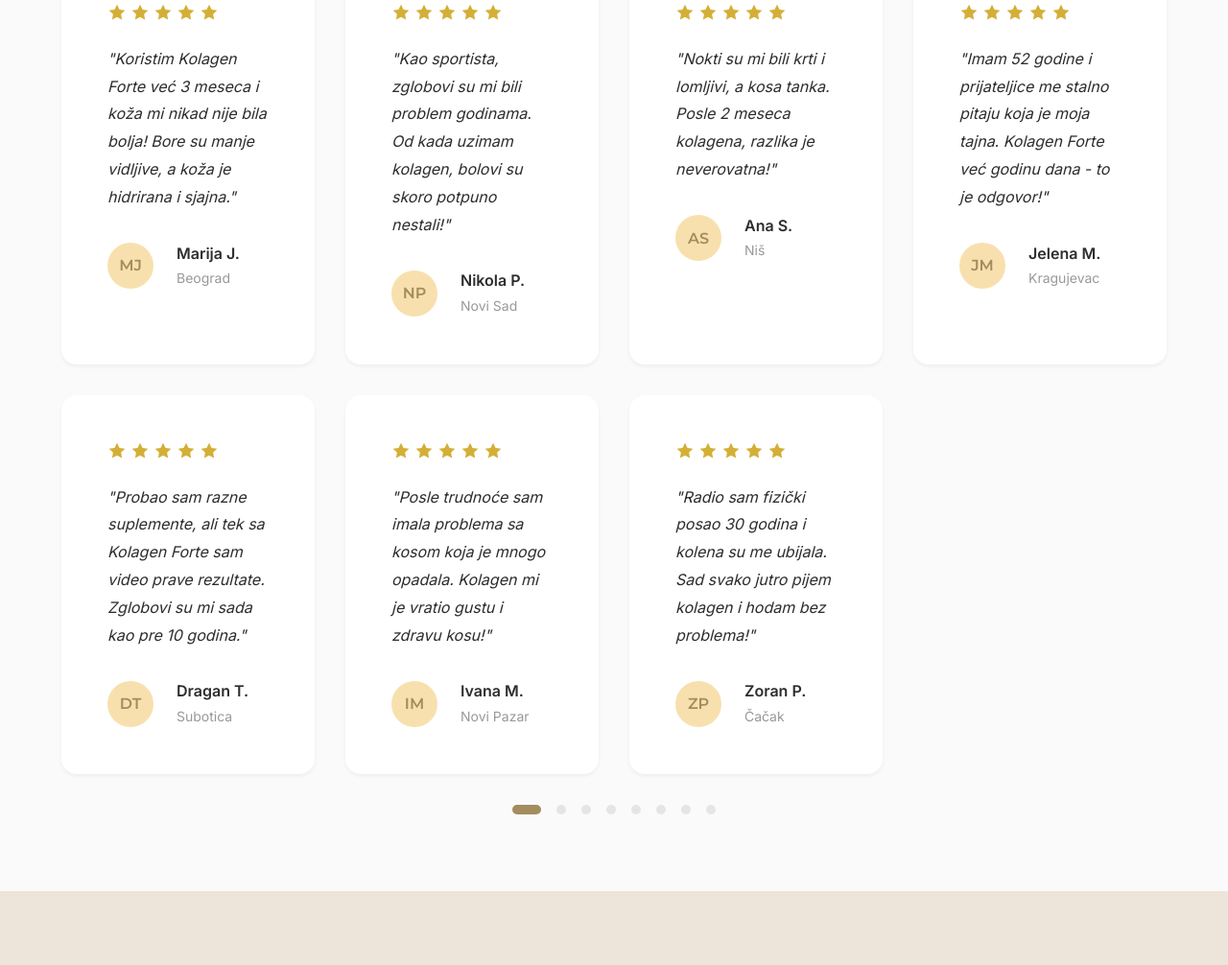
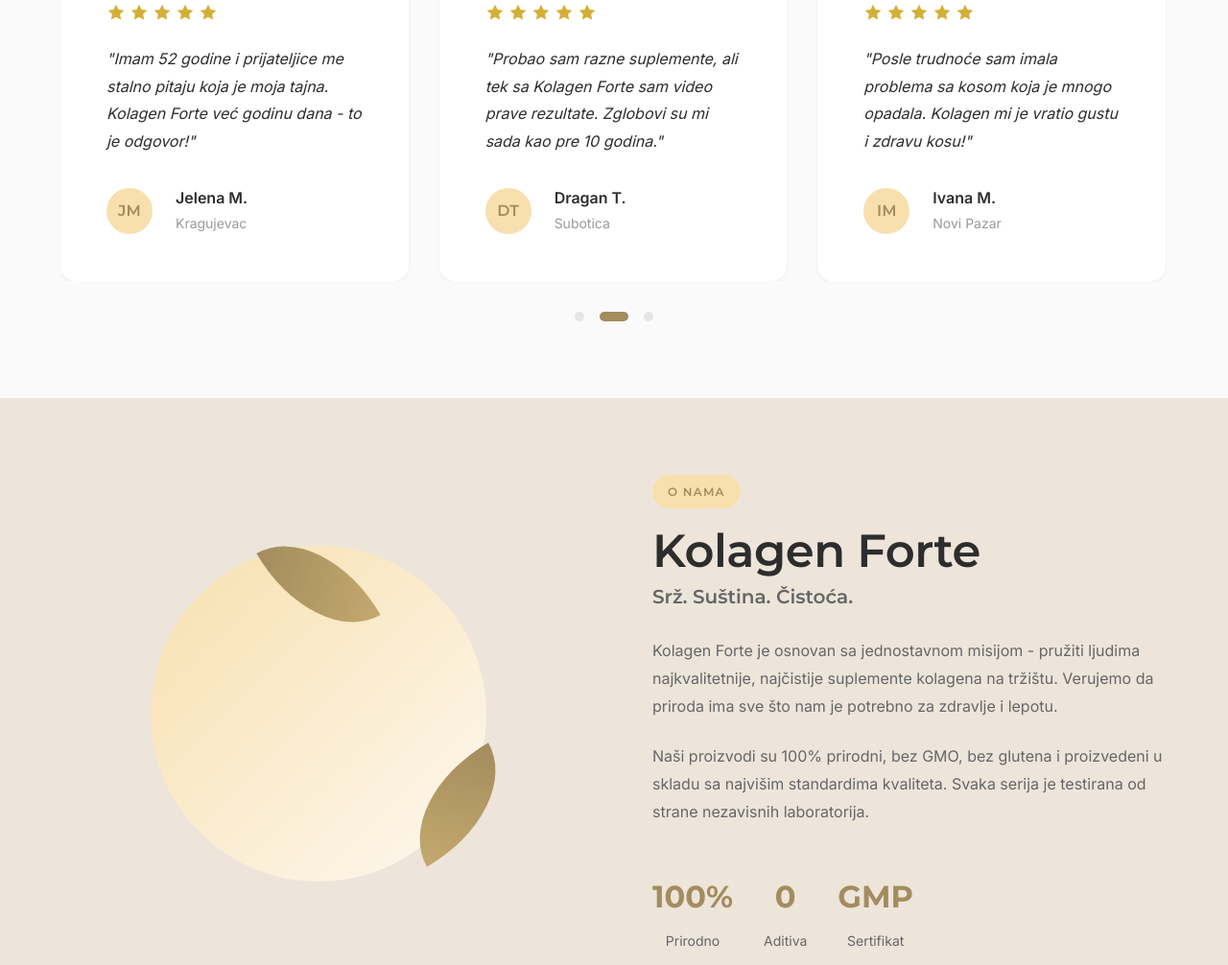
Before and after one commit to ulazimo/kolagen, a plain HTML site: page index.html in a window 1280 px wide. Shown: the part 4726-5732 px from the top of the page at 96% size. Drawn offline with Linux system fonts and the light colour scheme.

Commit message:
Convert testimonials to carousel showing 3 at a time

```diff
--- a/index.html
+++ b/index.html
@@ -370,6 +370,7 @@
                 <p>Autentična iskustva naših zadovoljnih kupaca</p>
             </div>
             <div class="testimonials-slider">
+                <div class="testimonials-track">
                 <div class="testimonial-card">
                     <div class="testimonial-content">
                         <div class="stars">
@@ -503,16 +504,12 @@
                         </div>
                     </div>
                 </div>
+                </div>
             </div>
             <div class="testimonial-dots">
                 <button class="dot active" data-slide="0"></button>
                 <button class="dot" data-slide="1"></button>
                 <button class="dot" data-slide="2"></button>
-                <button class="dot" data-slide="3"></button>
-                <button class="dot" data-slide="4"></button>
-                <button class="dot" data-slide="5"></button>
-                <button class="dot" data-slide="6"></button>
-                <button class="dot" data-slide="7"></button>
             </div>
         </div>
     </section>
--- a/script.js
+++ b/script.js
@@ -412,38 +412,84 @@
 // TESTIMONIALS SLIDER
 // ========================================
 function initTestimonialsSlider() {
+    const slider = document.querySelector('.testimonials-slider');
+    const track = document.querySelector('.testimonials-track');
     const dots = document.querySelectorAll('.testimonial-dots .dot');
     const cards = document.querySelectorAll('.testimonial-card');
 
-    if (dots.length === 0 || window.innerWidth > 768) return;
+    if (!track || dots.length === 0) return;
 
     let currentSlide = 0;
+    let itemsPerSlide = 3;
+    let autoSlideInterval;
 
+    // Determine items per slide based on screen width
+    function updateItemsPerSlide() {
+        if (window.innerWidth <= 768) {
+            itemsPerSlide = 1;
+        } else if (window.innerWidth <= 1024) {
+            itemsPerSlide = 2;
+        } else {
+            itemsPerSlide = 3;
+        }
+    }
+
+    // Calculate total slides
+    function getTotalSlides() {
+        return Math.ceil(cards.length / itemsPerSlide);
+    }
+
+    // Show specific slide
     function showSlide(index) {
-        cards.forEach((card, i) => {
-            card.style.display = i === index ? 'block' : 'none';
-        });
+        updateItemsPerSlide();
+        const totalSlides = getTotalSlides();
 
+        // Ensure index is within bounds
+        if (index < 0) index = totalSlides - 1;
+        if (index >= totalSlides) index = 0;
+
+        currentSlide = index;
+
+        // Calculate offset
+        const cardWidth = cards[0].offsetWidth + parseInt(getComputedStyle(cards[0]).marginRight);
+        const offset = currentSlide * itemsPerSlide * cardWidth;
+
+        track.style.transform = `translateX(-${offset}px)`;
+
+        // Update dots
         dots.forEach((dot, i) => {
-            dot.classList.toggle('active', i === index);
+            dot.classList.toggle('active', i === currentSlide);
         });
     }
 
+    // Dot click handlers
     dots.forEach((dot, index) => {
         dot.addEventListener('click', () => {
-            currentSlide = index;
-            showSlide(currentSlide);
+            showSlide(index);
+            resetAutoSlide();
         });
     });
 
-    // Auto-advance on mobile
-    if (window.innerWidth <= 768) {
-        showSlide(0);
-        setInterval(() => {
-            currentSlide = (currentSlide + 1) % cards.length;
-            showSlide(currentSlide);
+    // Auto-advance every 5 seconds
+    function startAutoSlide() {
+        autoSlideInterval = setInterval(() => {
+            showSlide(currentSlide + 1);
         }, 5000);
     }
+
+    function resetAutoSlide() {
+        clearInterval(autoSlideInterval);
+        startAutoSlide();
+    }
+
+    // Handle window resize
+    window.addEventListener('resize', debounce(() => {
+        showSlide(currentSlide);
+    }, 250));
+
+    // Initialize
+    showSlide(0);
+    startAutoSlide();
 }
 
 // ========================================
--- a/styles.css
+++ b/styles.css
@@ -1034,17 +1034,24 @@
 }
 
 .testimonials-slider {
-    display: grid;
-    grid-template-columns: repeat(4, 1fr);
-    gap: var(--spacing-lg);
+    position: relative;
+    overflow: hidden;
     margin-bottom: var(--spacing-lg);
 }
 
+.testimonials-track {
+    display: flex;
+    transition: transform 0.5s ease;
+}
+
 .testimonial-card {
+    flex: 0 0 calc(33.333% - var(--spacing-lg) * 2 / 3);
+    margin-right: var(--spacing-lg);
     background-color: var(--color-white);
     padding: var(--spacing-xl);
     border-radius: var(--radius-lg);
     box-shadow: var(--shadow-sm);
+    box-sizing: border-box;
 }
 
 .testimonial-content {
@@ -1717,8 +1724,8 @@
         grid-template-columns: repeat(2, 1fr);
     }
 
-    .testimonials-slider {
-        grid-template-columns: repeat(2, 1fr);
+    .testimonial-card {
+        flex: 0 0 calc(50% - var(--spacing-lg) / 2);
     }
 
     .process-content,
@@ -1758,9 +1765,12 @@
     .products-grid,
     .benefits-grid,
     .science-grid,
-    .testimonials-slider,
     .sustainability-grid {
         grid-template-columns: 1fr;
+    }
+
+    .testimonial-card {
+        flex: 0 0 100%;
     }
 
     .contact-grid {
```
